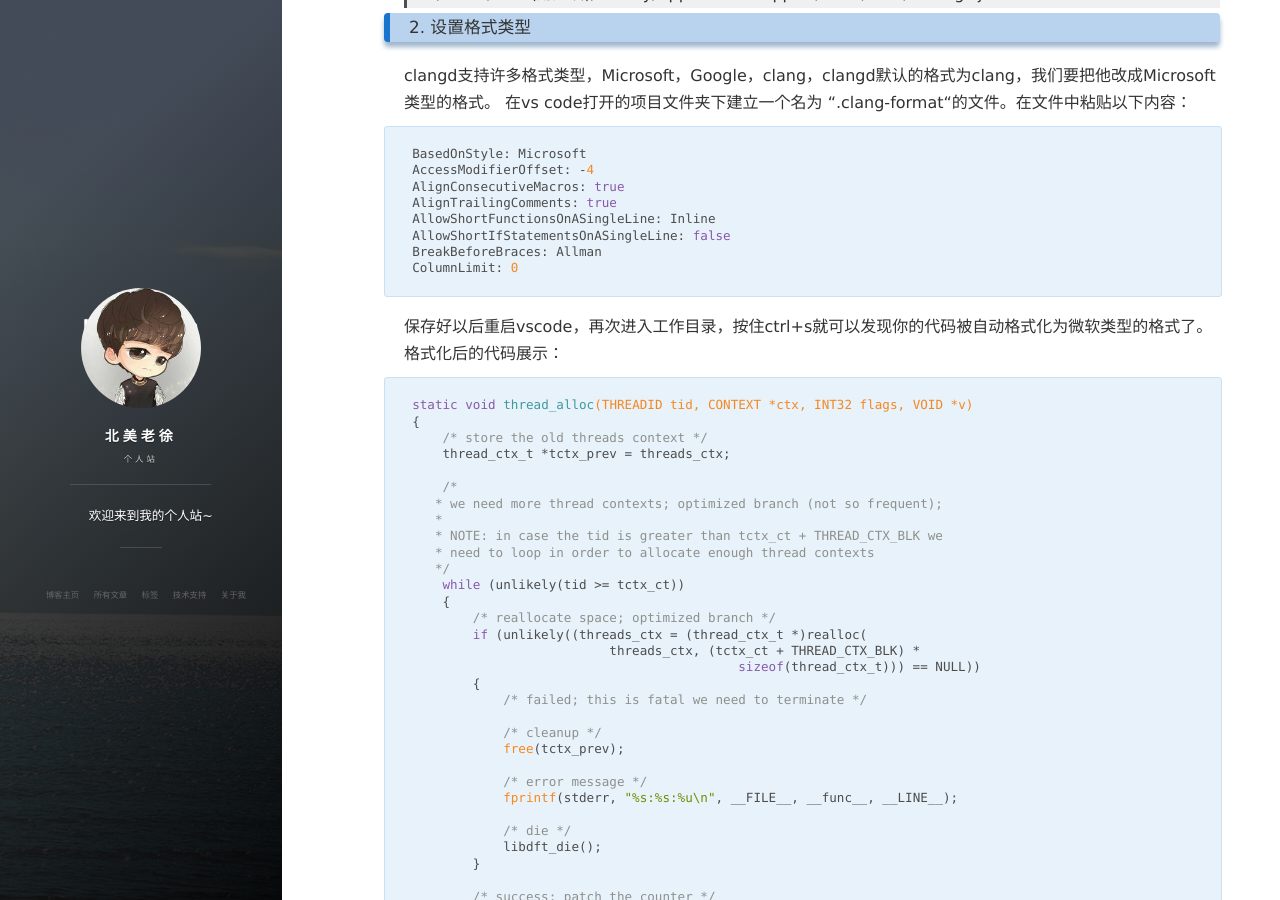
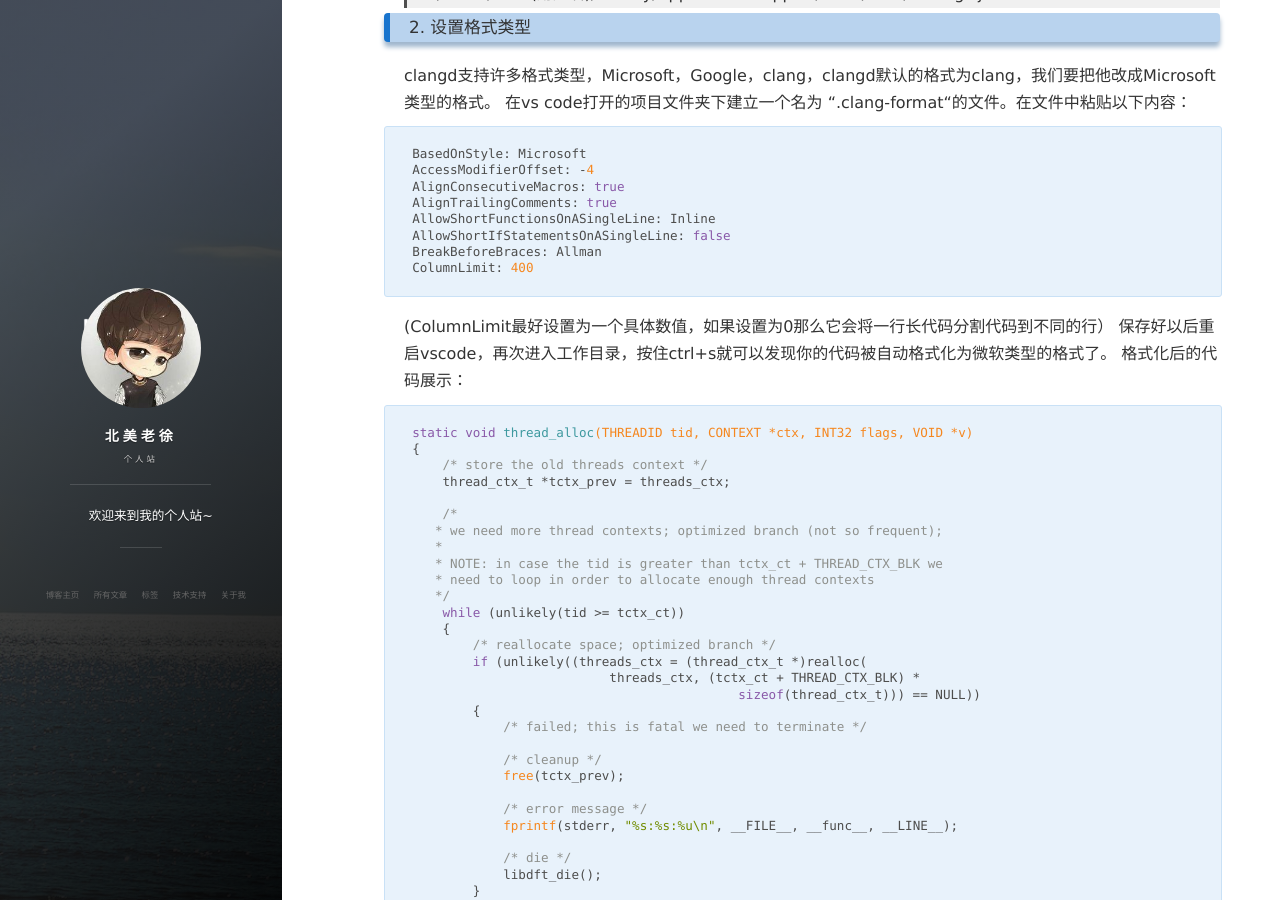
Before and after one commit to xubenji/xubenji.github.io, a Jekyll site: the page built from _posts/2022-12-28-VScode_formatcodewithclangd.md, in a window 1280 px wide and 900 px high, scrolled down 627 px. Built offline with Jekyll 4.4.1, drawn with Linux system fonts in a browser that asks for light colours; nearby versions of some CDN libraries; comment, search, counter and statistics services are not loaded.

Commit message:
Update 2022-12-28-VScode_formatcodewithclangd.md

````diff
--- a/_posts/2022-12-28-VScode_formatcodewithclangd.md
+++ b/_posts/2022-12-28-VScode_formatcodewithclangd.md
@@ -41,8 +41,9 @@ AlignTrailingComments: true
 AllowShortFunctionsOnASingleLine: Inline
 AllowShortIfStatementsOnASingleLine: false
 BreakBeforeBraces: Allman
-ColumnLimit: 0
+ColumnLimit: 400
 ```
+(ColumnLimit最好设置为一个具体数值，如果设置为0那么它会将一行长代码分割代码到不同的行）
 保存好以后重启vscode，再次进入工作目录，按住ctrl+s就可以发现你的代码被自动格式化为微软类型的格式了。
 格式化后的代码展示：
 ```
````
